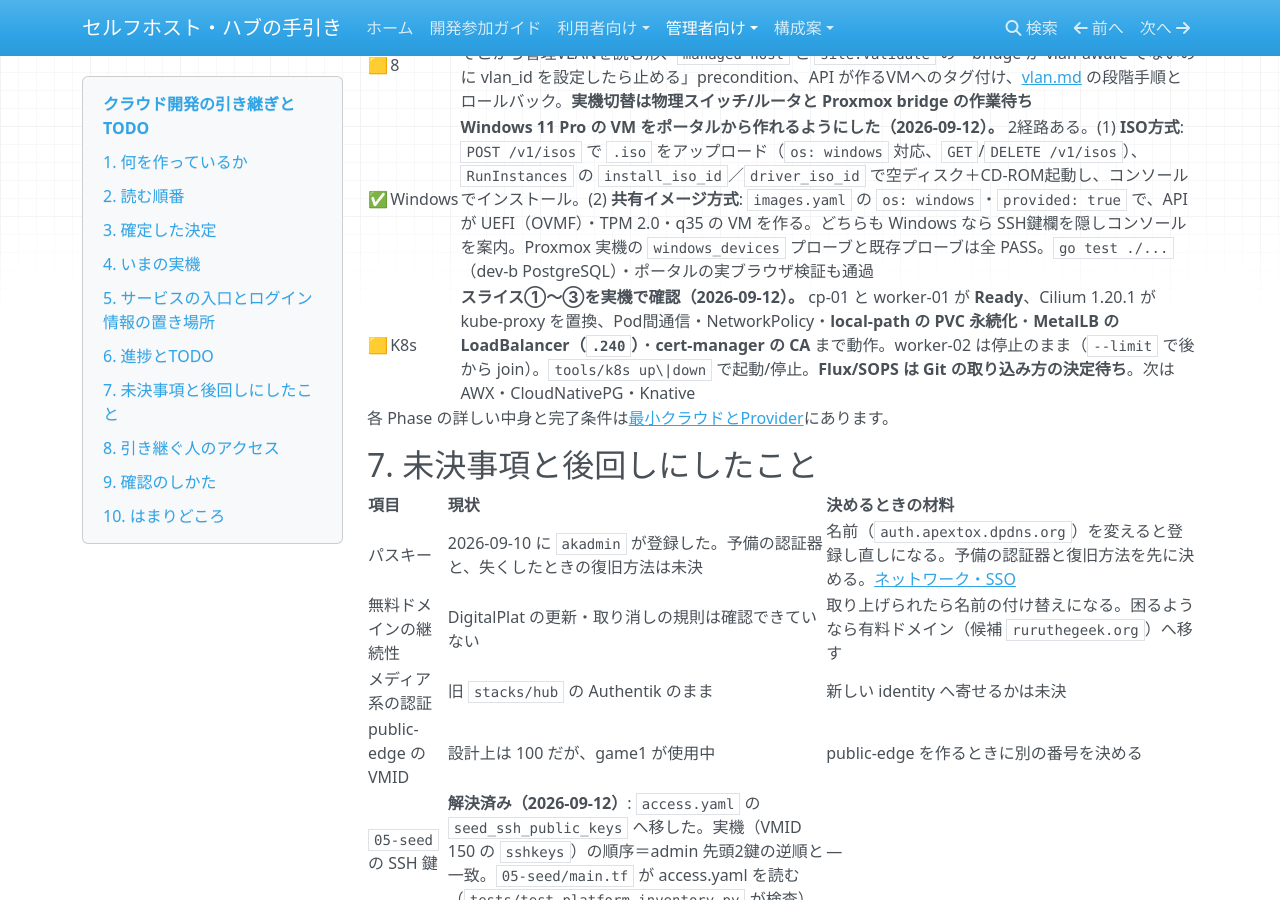
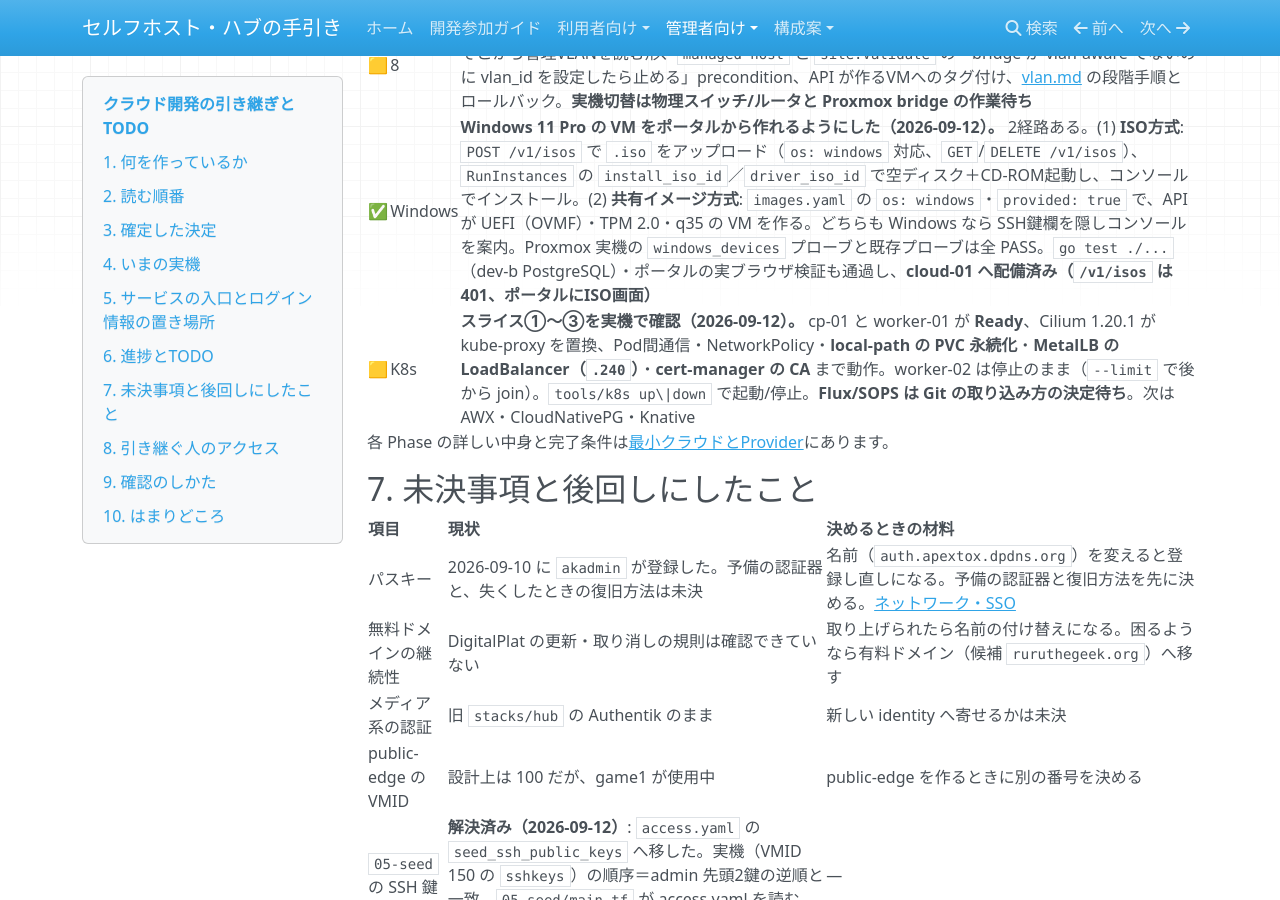
Before and after one commit to rurutheGeek/shake-cloud, an MkDocs documentation site: the page built from docs/operations/handover.md, in a window 1280 px wide and 900 px high, scrolled down 10754 px. Built offline with MkDocs 1.6.1, drawn with Linux system fonts in a browser that asks for light colours; nearby versions of some CDN libraries.

Commit message:
docs: ISOインストール機能のcloud-01配備を引き継ぎへ記録する

```diff
--- a/docs/operations/handover.md
+++ b/docs/operations/handover.md
@@ -212,7 +212,7 @@
 | ✅ | 6 | **CLI と Terraform Provider を実装・実機確認（2026-09-11）。** CLI（`cloud/client`・`cloud/cli`）は identity・capacity・limits・events・instance・volume・sg・image・key・access-key を操作。Provider（`cloud/provider`、`terraform-plugin-framework`）は `shakecloud_instance`・`shakecloud_volume`・`shakecloud_volume_attachment`・`shakecloud_security_group`・`shakecloud_security_group_rule`・`shakecloud_key_pair` と `shakecloud_caller_identity`。実機で apply/plan‑no‑changes/import/destroy を確認。[CLI](cli.md)・[Provider](terraform-provider.md) |
 | ✅ | 7 | **Garage を storage-s3 VM（VMID 130、.206）へ単一ノードで構築し、バケット・S3キーを扱うクラウドAPIを実装（2026-09-11）。** データは専用32GiBディスク。API の `POST /v1/buckets`・`POST /v1/s3-keys`・権限の付与/剥奪で Garage の管理API v2 を操作する。CLI に `bucket`・`s3-key`、**Terraform Provider に `shakecloud_bucket`、ポータルに「S3バケット」画面**（作成・キー権限・S3キー発行）を追加。**実クライアント（awscli）で、APIが発行した鍵を使い PUT/LIST/GET/削除まで確認**。Garage 自体は [garage.md](garage.md)、APIは [cloud.md 3-16](cloud.md#3-16) |
 | 🟨 | 8 | **切替の宣言・安全装置・手順書を用意（2026-09-11）。** `network.yaml` の `vlan`、`10-platform` がそこから管理VLANを読む形、`managed-host` と `site.Validate` の「bridge が vlan-aware でないのに vlan_id を設定したら止める」precondition、API が作るVMへのタグ付け、[vlan.md](vlan.md) の段階手順とロールバック。**実機切替は物理スイッチ/ルータと Proxmox bridge の作業待ち** |
-| ✅ | Windows | **Windows 11 Pro の VM をポータルから作れるようにした（2026-09-12）。** 2経路ある。(1) **ISO方式**: `POST /v1/isos` で `.iso` をアップロード（`os: windows` 対応、`GET`/`DELETE /v1/isos`）、`RunInstances` の `install_iso_id`／`driver_iso_id` で空ディスク＋CD-ROM起動し、コンソールでインストール。(2) **共有イメージ方式**: `images.yaml` の `os: windows`・`provided: true` で、API が UEFI（OVMF）・TPM 2.0・q35 の VM を作る。どちらも Windows なら SSH鍵欄を隠しコンソールを案内。Proxmox 実機の `windows_devices` プローブと既存プローブは全 PASS。`go test ./...`（dev-b PostgreSQL）・ポータルの実ブラウザ検証も通過 | [windows.md](windows.md) |
+| ✅ | Windows | **Windows 11 Pro の VM をポータルから作れるようにした（2026-09-12）。** 2経路ある。(1) **ISO方式**: `POST /v1/isos` で `.iso` をアップロード（`os: windows` 対応、`GET`/`DELETE /v1/isos`）、`RunInstances` の `install_iso_id`／`driver_iso_id` で空ディスク＋CD-ROM起動し、コンソールでインストール。(2) **共有イメージ方式**: `images.yaml` の `os: windows`・`provided: true` で、API が UEFI（OVMF）・TPM 2.0・q35 の VM を作る。どちらも Windows なら SSH鍵欄を隠しコンソールを案内。Proxmox 実機の `windows_devices` プローブと既存プローブは全 PASS。`go test ./...`（dev-b PostgreSQL）・ポータルの実ブラウザ検証も通過し、**cloud-01 へ配備済み（`/v1/isos` は401、ポータルにISO画面）** | [windows.md](windows.md) |
 | 🟨 | K8s | **スライス①〜③を実機で確認（2026-09-12）。** cp-01 と worker-01 が **Ready**、Cilium 1.20.1 が kube-proxy を置換、Pod間通信・NetworkPolicy・**local-path の PVC 永続化**・**MetalLB の LoadBalancer（`.240`）**・**cert-manager の CA** まで動作。worker-02 は停止のまま（`--limit` で後から join）。`tools/k8s up\|down` で起動/停止。**Flux/SOPS は Git の取り込み方の決定待ち**。次は AWX・CloudNativePG・Knative | [kubernetes.md](kubernetes.md) |
 
 各 Phase の詳しい中身と完了条件は[最小クラウドとProvider](../architecture/cloud.md)にあります。
```
